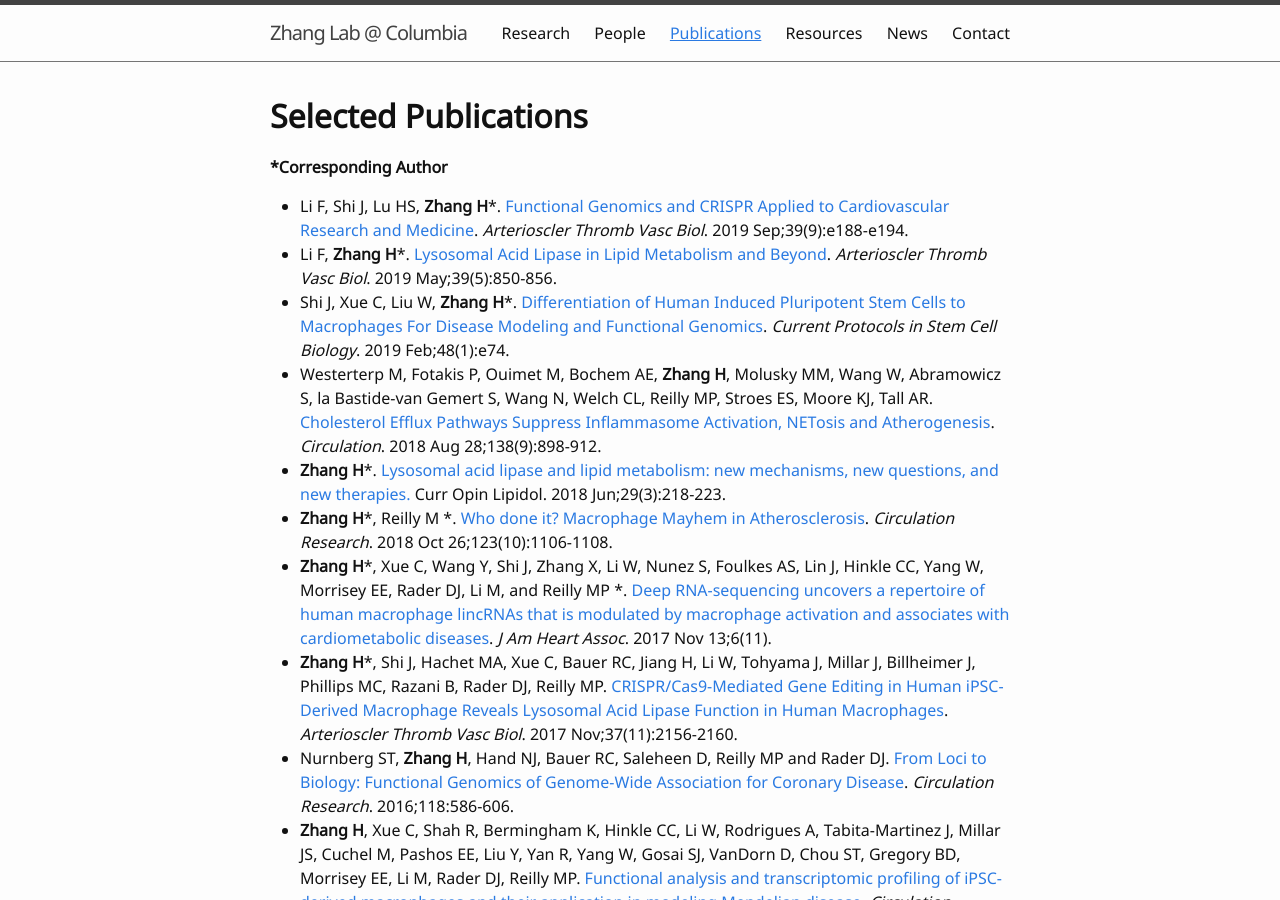
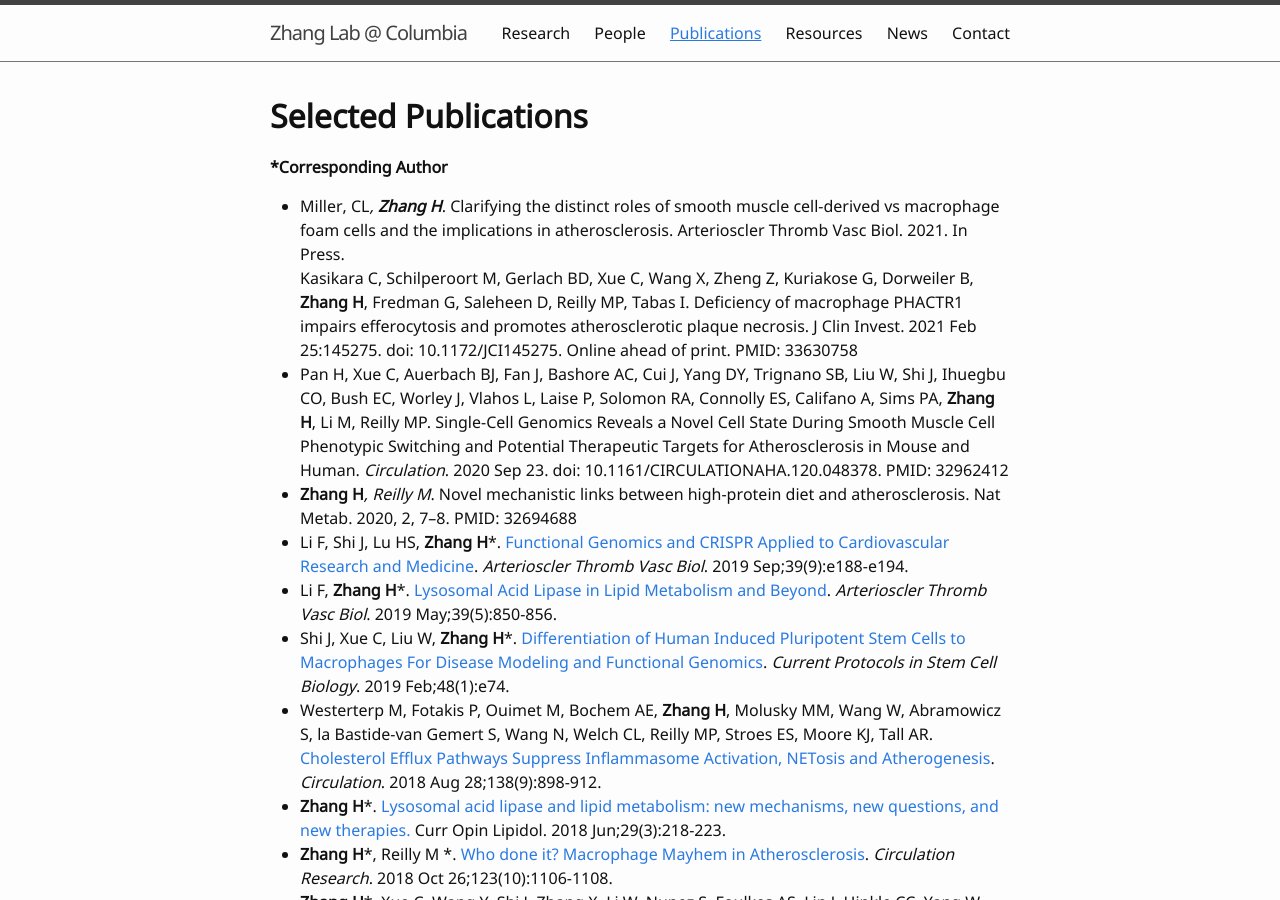
Before and after one commit to hanruizhang/zhanglab, a Jekyll site: the page built from 3_Publications.md, in a window 1280 px wide and 900 px high. Built offline with Jekyll 4.4.1, drawn with Linux system fonts in a browser that asks for light colours.

Commit message:
Update 3_Publications.md

```diff
--- a/3_Publications.md
+++ b/3_Publications.md
@@ -6,6 +6,11 @@ nav: true
 # **Selected Publications**
 
 ***Corresponding Author**
+
+* Miller, CL*, **Zhang H***. Clarifying the distinct roles of smooth muscle cell-derived vs macrophage foam cells and the implications in atherosclerosis. Arterioscler Thromb Vasc Biol. 2021. In Press.
+Kasikara C, Schilperoort M, Gerlach BD, Xue C, Wang X, Zheng Z, Kuriakose G, Dorweiler B, **Zhang H**, Fredman G, Saleheen D, Reilly MP, Tabas I. Deficiency of macrophage PHACTR1 impairs efferocytosis and promotes atherosclerotic plaque necrosis. J Clin Invest. 2021 Feb 25:145275. doi: 10.1172/JCI145275. Online ahead of print. PMID: 33630758
+* Pan H, Xue C, Auerbach BJ, Fan J, Bashore AC, Cui J, Yang DY, Trignano SB, Liu W, Shi J, Ihuegbu CO, Bush EC, Worley J, Vlahos L, Laise P, Solomon RA, Connolly ES, Califano A, Sims PA, **Zhang H**, Li M, Reilly MP. Single-Cell Genomics Reveals a Novel Cell State During Smooth Muscle Cell Phenotypic Switching and Potential Therapeutic Targets for Atherosclerosis in Mouse and Human. _Circulation_. 2020 Sep 23. doi: 10.1161/CIRCULATIONAHA.120.048378. PMID: 32962412
+* **Zhang H***, Reilly M*. Novel mechanistic links between high-protein diet and atherosclerosis. Nat Metab. 2020, 2, 7–8. PMID: 32694688
 * Li F, Shi J, Lu HS, **Zhang H***. [Functional Genomics and CRISPR Applied to Cardiovascular Research and Medicine](https://www.ahajournals.org/doi/10.1161/ATVBAHA.119.312579). _Arterioscler Thromb Vasc Biol_. 2019 Sep;39(9):e188-e194.
 * Li F, **Zhang H***. [Lysosomal Acid Lipase in Lipid Metabolism and Beyond](https://www.ahajournals.org/doi/abs/10.1161/ATVBAHA.119.312136). _Arterioscler Thromb Vasc Biol_. 2019 May;39(5):850-856.
 * Shi J, Xue C, Liu W, **Zhang H***. [Differentiation of Human Induced Pluripotent Stem Cells to Macrophages For Disease Modeling and Functional Genomics](https://currentprotocols.onlinelibrary.wiley.com/doi/full/10.1002/cpsc.74). _Current Protocols in Stem Cell Biology_. 2019 Feb;48(1):e74.
```
